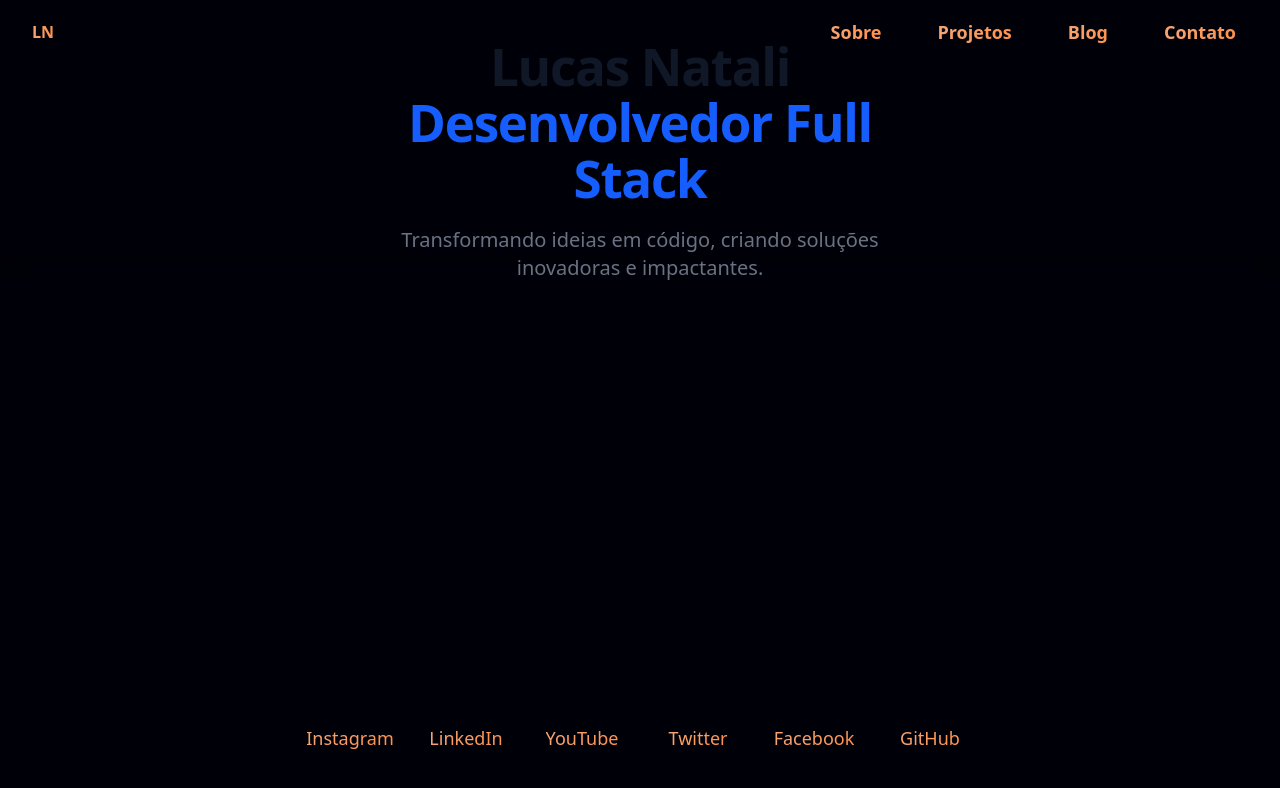
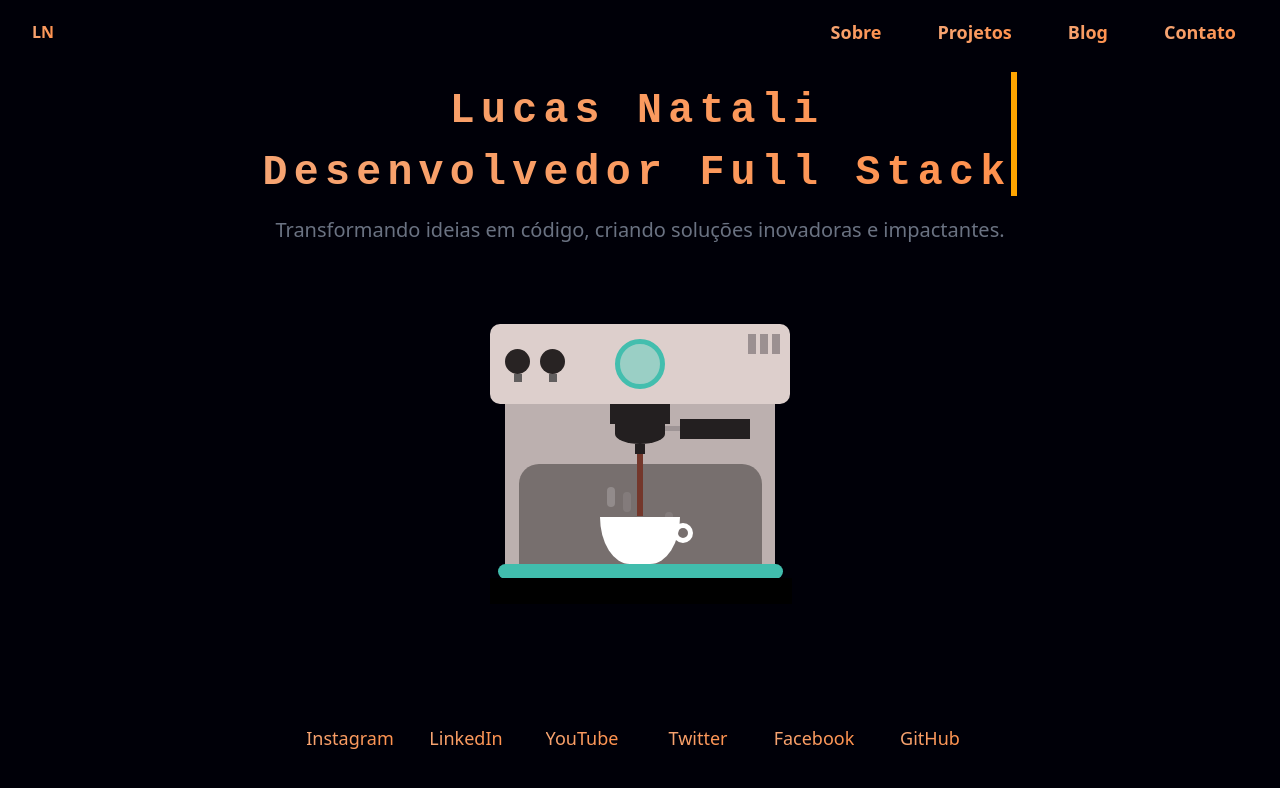
Before and after one commit to lucasnatali98/lucas-natali-personal-page-frontend, a React (Vite) app: page / in a window 1280 px wide. Shown: the top 788 px of the page. Built offline with nearby package versions, Linux system fonts and the light colour scheme.

Commit message:
feat: avanços, sejam eles quais forem rsrs

```diff
--- a/package.json
+++ b/package.json
@@ -12,6 +12,7 @@
   "dependencies": {
     "@tailwindcss/forms": "^0.5.10",
     "@tailwindcss/vite": "^4.1.6",
+    "axios": "^1.9.0",
     "react": "^19.1.0",
     "react-dom": "^19.1.0",
     "react-router-dom": "^7.6.0"
--- a/src/App.tsx
+++ b/src/App.tsx
@@ -6,6 +6,7 @@ import Projetos from "./pages/Projetos";
 import Blog from "./pages/Blog";
 import Contato from "./pages/Contato";
 import { Footer } from "./pages/Footer";
+import { BlogPostPage } from "./pages/BlogPostPage";
 
 function App() {
   return (
@@ -18,6 +19,7 @@ function App() {
             <Route path="/sobre" element={<Sobre />} />
             <Route path="/projetos" element={<Projetos />} />
             <Route path="/blog" element={<Blog />} />
+            <Route path="/blog/:slug" element={<BlogPostPage />} />
             <Route path="/contato" element={<Contato />} />
           </Routes>
         </main>
--- a/src/index.css
+++ b/src/index.css
@@ -30,6 +30,264 @@
   animation:
     typing 3.5s steps(30, end),
     blink-caret .5s step-end infinite;
+}
+
+.container {
+  width: 300px;
+  height: 280px;
+  position: absolute;
+  top: calc(50% - 140px);
+  left: calc(50% - 150px);
+}
+.coffee-header {
+  width: 100%;
+  height: 80px;
+  position: absolute;
+  top: 0;
+  left: 0;
+  background-color: #ddcfcc;
+  border-radius: 10px;
+}
+.coffee-header__buttons {
+  width: 25px;
+  height: 25px;
+  position: absolute;
+  top: 25px;
+  background-color: #282323;
+  border-radius: 50%;
+}
+.coffee-header__buttons::after {
+  content: "";
+  width: 8px;
+  height: 8px;
+  position: absolute;
+  bottom: -8px;
+  left: calc(50% - 4px);
+  background-color: #615e5e;
+}
+.coffee-header__button-one {
+  left: 15px;
+}
+.coffee-header__button-two {
+  left: 50px;
+}
+.coffee-header__display {
+  width: 50px;
+  height: 50px;
+  position: absolute;
+  top: calc(50% - 25px);
+  left: calc(50% - 25px);
+  border-radius: 50%;
+  background-color: #9acfc5;
+  border: 5px solid #43beae;
+  box-sizing: border-box;
+}
+.coffee-header__details {
+  width: 8px;
+  height: 20px;
+  position: absolute;
+  top: 10px;
+  right: 10px;
+  background-color: #9b9091;
+  box-shadow: -12px 0 0 #9b9091, -24px 0 0 #9b9091;
+}
+.coffee-medium {
+  width: 90%;
+  height: 160px;
+  position: absolute;
+  top: 80px;
+  left: calc(50% - 45%);
+  background-color: #bcb0af;
+}
+.coffee-medium:before {
+  content: "";
+  width: 90%;
+  height: 100px;
+  background-color: #776f6e;
+  position: absolute;
+  bottom: 0;
+  left: calc(50% - 45%);
+  border-radius: 20px 20px 0 0;
+}
+.coffe-medium__exit {
+  width: 60px;
+  height: 20px;
+  position: absolute;
+  top: 0;
+  left: calc(50% - 30px);
+  background-color: #231f20;
+}
+.coffe-medium__exit::before {
+  content: "";
+  width: 50px;
+  height: 20px;
+  border-radius: 0 0 50% 50%;
+  position: absolute;
+  bottom: -20px;
+  left: calc(50% - 25px);
+  background-color: #231f20;
+}
+.coffe-medium__exit::after {
+  content: "";
+  width: 10px;
+  height: 10px;
+  position: absolute;
+  bottom: -30px;
+  left: calc(50% - 5px);
+  background-color: #231f20;
+}
+.coffee-medium__arm {
+  width: 70px;
+  height: 20px;
+  position: absolute;
+  top: 15px;
+  right: 25px;
+  background-color: #231f20;
+}
+.coffee-medium__arm::before {
+  content: "";
+  width: 15px;
+  height: 5px;
+  position: absolute;
+  top: 7px;
+  left: -15px;
+  background-color: #9e9495;
+}
+.coffee-medium__cup {
+  width: 80px;
+  height: 47px;
+  position: absolute;
+  bottom: 0;
+  left: calc(50% - 40px);
+  background-color: #FFF;
+  border-radius: 0 0 70px 70px / 0 0 110px 110px;
+}
+.coffee-medium__cup::after {
+  content: "";
+  width: 20px;
+  height: 20px;
+  position: absolute;
+  top: 6px;
+  right: -13px;
+  border: 5px solid #FFF;
+  border-radius: 50%;
+}
+@keyframes liquid {
+  0% {
+    height: 0px;
+    opacity: 1;
+  }
+  5% {
+    height: 0px;
+    opacity: 1;
+  }
+  20% {
+    height: 62px;
+    opacity: 1;
+  }
+  95% {
+    height: 62px;
+    opacity: 1;
+  }
+  100% {
+    height: 62px;
+    opacity: 0;
+  }
+}
+.coffee-medium__liquid {
+  width: 6px;
+  height: 63px;
+  opacity: 0;
+  position: absolute;
+  top: 50px;
+  left: calc(50% - 3px);
+  background-color: #74372b;
+  animation: liquid 4s 4s linear infinite;
+}
+.coffee-medium__smoke {
+  width: 8px;
+  height: 20px;
+  position: absolute;
+  border-radius: 5px;
+  background-color: #b3aeae;
+}
+@keyframes smokeOne {
+  0% {
+    bottom: 20px;
+    opacity: 0;
+  }
+  40% {
+    bottom: 50px;
+    opacity: .5;
+  }
+  80% {
+    bottom: 80px;
+    opacity: .3;
+  }
+  100% {
+    bottom: 80px;
+    opacity: 0;
+  }
+}
+@keyframes smokeTwo {
+  0% {
+    bottom: 40px;
+    opacity: 0;
+  }
+  40% {
+    bottom: 70px;
+    opacity: .5;
+  }
+  80% {
+    bottom: 80px;
+    opacity: .3;
+  }
+  100% {
+    bottom: 80px;
+    opacity: 0;
+  }
+}
+.coffee-medium__smoke-one {
+  opacity: 0;
+  bottom: 50px;
+  left: 102px;
+  animation: smokeOne 3s 4s linear infinite;
+}
+.coffee-medium__smoke-two {
+  opacity: 0;
+  bottom: 70px;
+  left: 118px;
+  animation: smokeTwo 3s 5s linear infinite;
+}
+.coffee-medium__smoke-three {
+  opacity: 0;
+  bottom: 65px;
+  right: 118px;
+  animation: smokeTwo 3s 6s linear infinite;
+}
+.coffee-medium__smoke-for {
+  opacity: 0;
+  bottom: 50px;
+  right: 102px;
+  animation: smokeOne 3s 5s linear infinite;
+}
+.coffee-footer {
+  width: 95%;
+  height: 15px;
+  position: absolute;
+  bottom: 25px;
+  left: calc(50% - 47.5%);
+  background-color: #41bdad;
+  border-radius: 10px;
+}
+.coffee-footer::after {
+  content: "";
+  width: 106%;
+  height: 26px;
+  position: absolute;
+  bottom: -25px;
+  left: -8px;
+  background-color: #000;
 }
 
 /* The typing effect */
--- a/src/pages/Blog.tsx
+++ b/src/pages/Blog.tsx
@@ -1,3 +1,5 @@
+import { Link } from "react-router-dom";
+
 const Blog = () => {
   const posts = [
     {
@@ -7,6 +9,7 @@ const Blog = () => {
       date: "2024-03-15",
       readTime: "5 min",
       category: "React",
+      url: "/blog/introducao-react-hooks",
     },
     {
       title: "TypeScript: Por que usar?",
@@ -15,6 +18,7 @@ const Blog = () => {
       date: "2024-03-10",
       readTime: "7 min",
       category: "TypeScript",
+      url: "/blog/typescript-por-que-usar",
     },
     {
       title: "Tailwind CSS: Estilizando com utilidades",
@@ -23,6 +27,7 @@ const Blog = () => {
       date: "2024-03-05",
       readTime: "6 min",
       category: "CSS",
+      url: "/blog/tailwind-css-estilizando-com-utilidades",
     },
   ];
 
@@ -67,12 +72,14 @@ const BlogPost = ({
   date,
   readTime,
   category,
+  url,
 }: {
   title: string;
   excerpt: string;
   date: string;
   readTime: string;
   category: string;
+  url: string;
 }) => (
   <article className="bg-whiterounded-lg shadow-lg p-6  transition duration-300 hover:scale-101 border border:opacity-90">
     <div className="flex items-center gap-4 mb-4">
@@ -101,12 +108,12 @@ const BlogPost = ({
 
     <p className="text-gray-600 dark:text-gray-300 mb-4">{excerpt}</p>
 
-    <a
-      href="#"
+    <Link
+      to={url}
       className="text-blue-600 dark:text-blue-400 hover:text-blue-800 dark:hover:text-blue-300 font-medium"
     >
       Ler mais →
-    </a>
+    </Link>
   </article>
 );
 
--- /dev/null
+++ b/src/pages/BlogPostPage.tsx
@@ -0,0 +1,10 @@
+export const BlogPostPage = () => {
+  return (
+    <header>
+      <div>
+        <h1>titulo</h1>
+        <h3>descrição</h3>
+      </div>
+    </header>
+  );
+};
--- a/src/pages/Contato.tsx
+++ b/src/pages/Contato.tsx
@@ -25,7 +25,7 @@ const Contato = () => {
   };
 
   return (
-    <div className="min-h-screen pt-16">
+    <div className="min-h-screen pt-20">
       <div className="max-w-7xl mx-auto px-4 sm:px-6 lg:px-8 py-12">
         <div className="max-w-3xl mx-auto">
           <div className="mb-8">
--- a/src/pages/Home.tsx
+++ b/src/pages/Home.tsx
@@ -1,12 +1,27 @@
 const Home = () => {
   return (
-    <div className="grid pt-16 shadow-lg ">
-      <div className="sm:px-6 lg:px-96 xs:px-96 py-16 ">
-        <div className="text-center flex items-center justify-between h-16">
+    <div className="flex flex-col items-center justify-center pt-16 mx-auto">
+      <div className="text-center px-4 py-2">
         <div className="flex flex-col items-center">
           <h1 className="text-4xl tracking-tight font-extrabold text-gray-900 dark:text-white sm:text-5xl md:text-6xl">
-              <span className="block">Lucas Natali</span>
-              <span className="block text-blue-600 dark:text-blue-400">
+            <span
+              className="block py-4 typewriter"
+              style={{
+                background: "linear-gradient(to right, #f6a472, #ff914d)",
+                WebkitBackgroundClip: "text",
+                WebkitTextFillColor: "transparent",
+              }}
+            >
+              Lucas Natali
+            </span>
+            <span
+              className="block typewriter"
+              style={{
+                background: "linear-gradient(to right, #f6a472, #ff914d)",
+                WebkitBackgroundClip: "text",
+                WebkitTextFillColor: "transparent",
+              }}
+            >
               Desenvolvedor Full Stack
             </span>
           </h1>
@@ -16,6 +31,24 @@ const Home = () => {
           </p>
         </div>
       </div>
+      <div className="container flex justify-center items-center mt-16">
+        <div className="coffee-header">
+          <div className="coffee-header__buttons coffee-header__button-one"></div>
+          <div className="coffee-header__buttons coffee-header__button-two"></div>
+          <div className="coffee-header__display"></div>
+          <div className="coffee-header__details"></div>
+        </div>
+        <div className="coffee-medium">
+          <div className="coffe-medium__exit"></div>
+          <div className="coffee-medium__arm"></div>
+          <div className="coffee-medium__liquid"></div>
+          <div className="coffee-medium__smoke coffee-medium__smoke-one"></div>
+          <div className="coffee-medium__smoke coffee-medium__smoke-two"></div>
+          <div className="coffee-medium__smoke coffee-medium__smoke-three"></div>
+          <div className="coffee-medium__smoke coffee-medium__smoke-for"></div>
+          <div className="coffee-medium__cup"></div>
+        </div>
+        <div className="coffee-footer"></div>
       </div>
     </div>
   );
```
Also changed, not shown: src/application/blog/domain/post.ts (added, +8 -0 lines), src/application/blog/infrastructure/post.repository.ts (added, +68 -0 lines), src/pages/Projetos.tsx (+18 -11 lines), 2 other files (tests, documents, lock files or other folders). Lines whose indentation alone changed are shown as unchanged.
